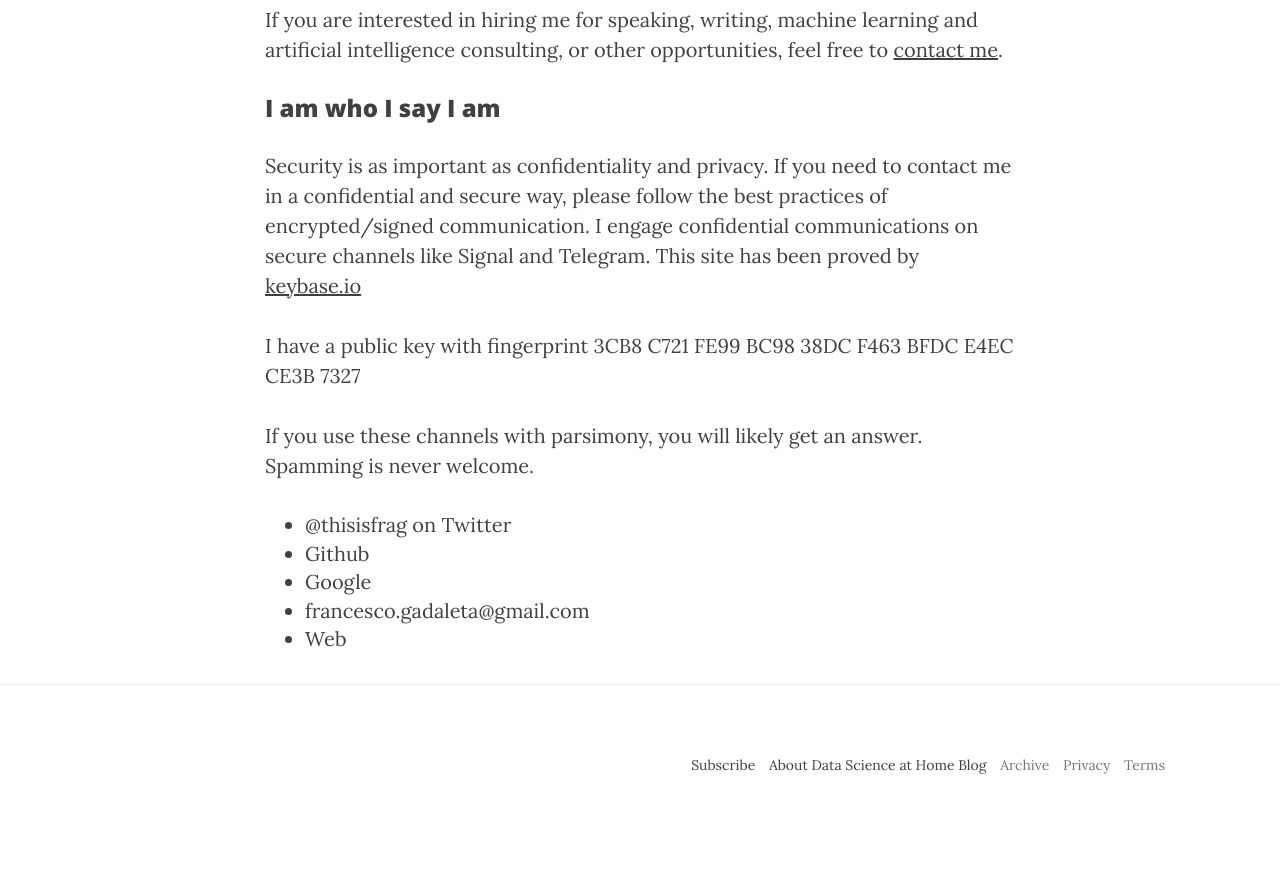
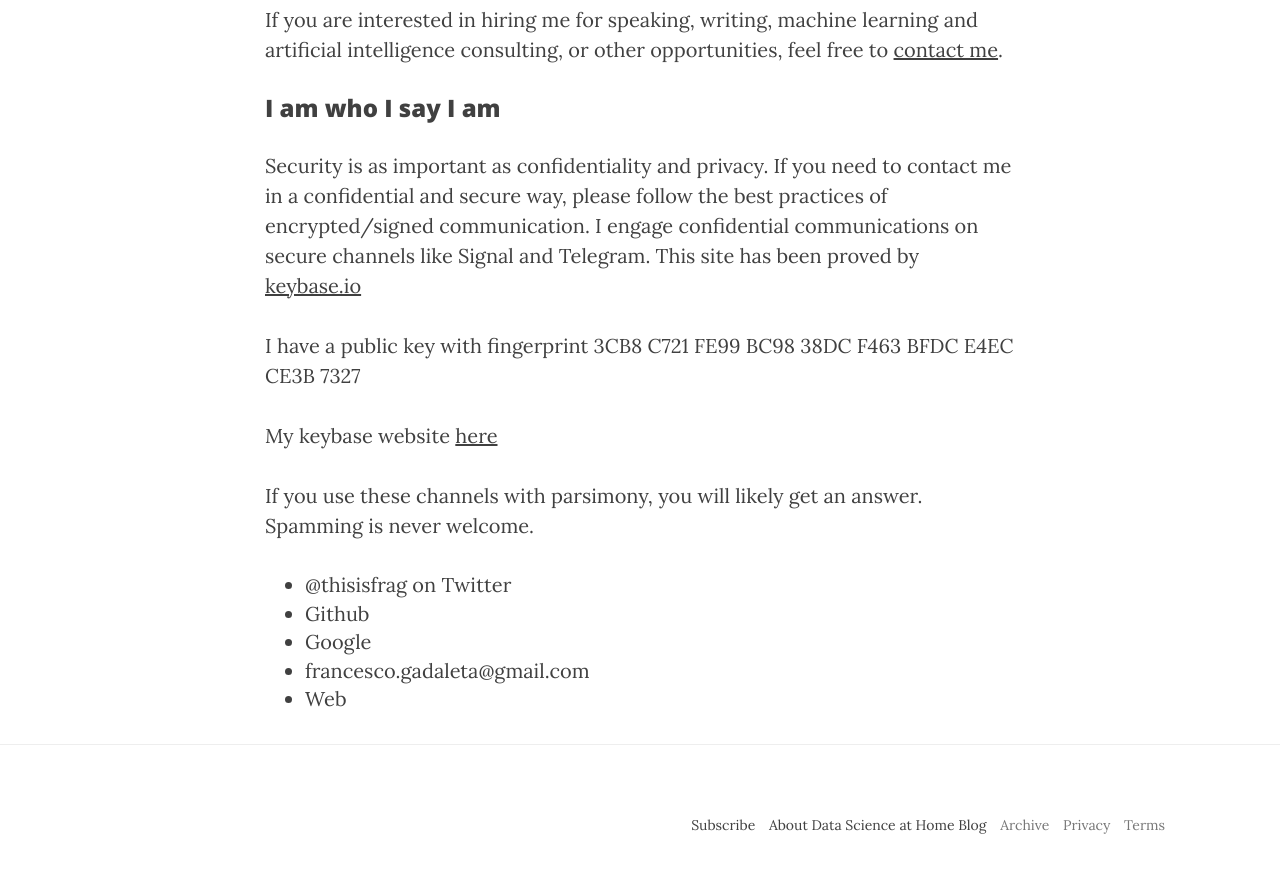
Before and after one commit to fgadaleta/datascienceathome, a Jekyll site: the page built from about.html, in a window 1280 px wide and 900 px high, scrolled down 1882 px. Shown: the top 873 px of the window. Built offline with Jekyll 4.4.1, drawn with Linux system fonts in a browser that asks for light colours; nearby versions of some CDN libraries; a script that is not in the unit is left out; before the commit the page ends 2722 px from its top, so only the background shows below that.

Commit message:
keybase url

```diff
--- a/about.html
+++ b/about.html
@@ -70,7 +70,7 @@ header-img: img/about-bg.jpg
       Security is as important as confidentiality and privacy. If you need to contact me in a confidential and secure way, please follow the best practices of encrypted/signed communication. I engage confidential communications on secure channels like Signal and Telegram.
       This site has been proved by <a href="https://keybase.io/fragadaleta">keybase.io</a></p>
       <p>I have a public key with fingerprint 3CB8 C721 FE99 BC98 38DC  F463 BFDC E4EC CE3B 7327</p>
-
+      <p>My keybase website <a href='https://fragadaleta.keybase.pub/'>here</a></p>
 </div>
 
 <p>If you use these channels with parsimony, you will likely get an answer. Spamming is never welcome.</p>
```
